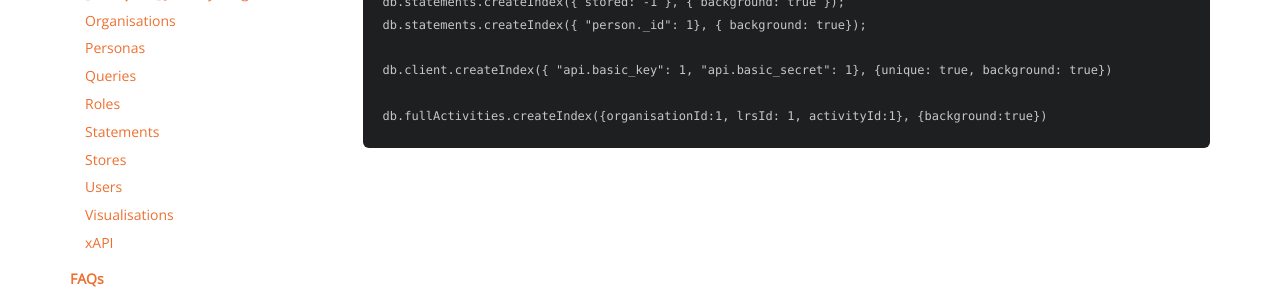
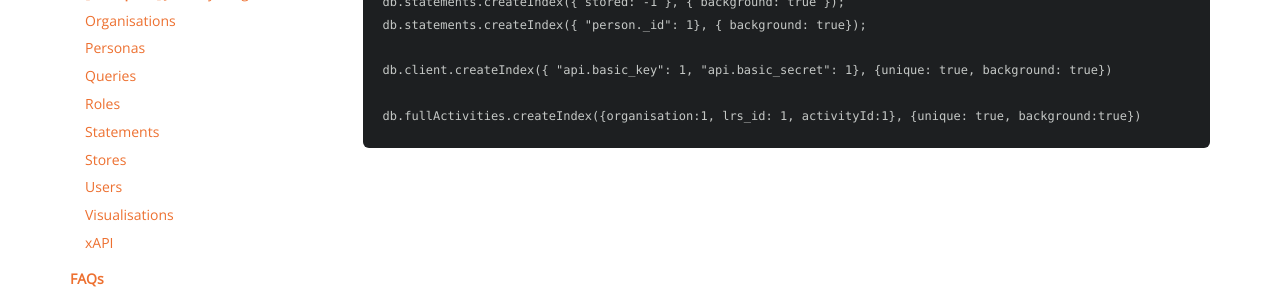
Before and after one commit to LearningLocker/docs, a Jekyll site: the page built from src/guides-indexing.md, in a window 1280 px wide. Shown: the part 840-1140 px from the top of the page. Built offline with Jekyll 4.4.1, drawn with Linux system fonts in a browser that asks for light colours; nearby versions of some CDN libraries; our own code applies the rules of GitHub Pages for plain Markdown files.

Commit message:
Update guides-indexing.md

````diff
--- a/src/guides-indexing.md
+++ b/src/guides-indexing.md
@@ -27,5 +27,5 @@ db.statements.createIndex({ "person._id": 1}, { background: true});
 
 db.client.createIndex({ "api.basic_key": 1, "api.basic_secret": 1}, {unique: true, background: true})
 
-db.fullActivities.createIndex({organisationId:1, lrsId: 1, activityId:1}, {background:true})
+db.fullActivities.createIndex({organisation:1, lrs_id: 1, activityId:1}, {unique: true, background:true})
 ```
````
